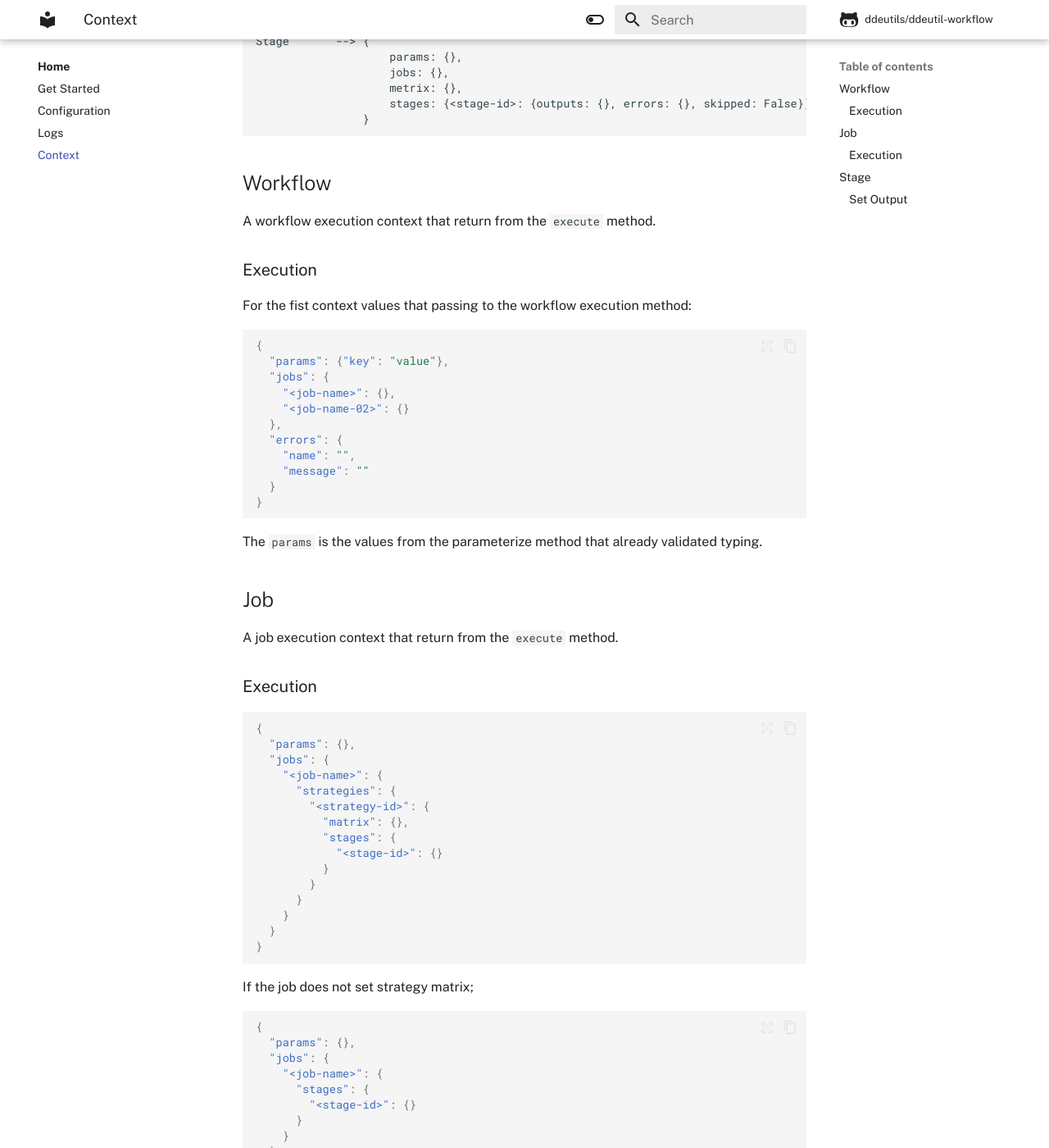
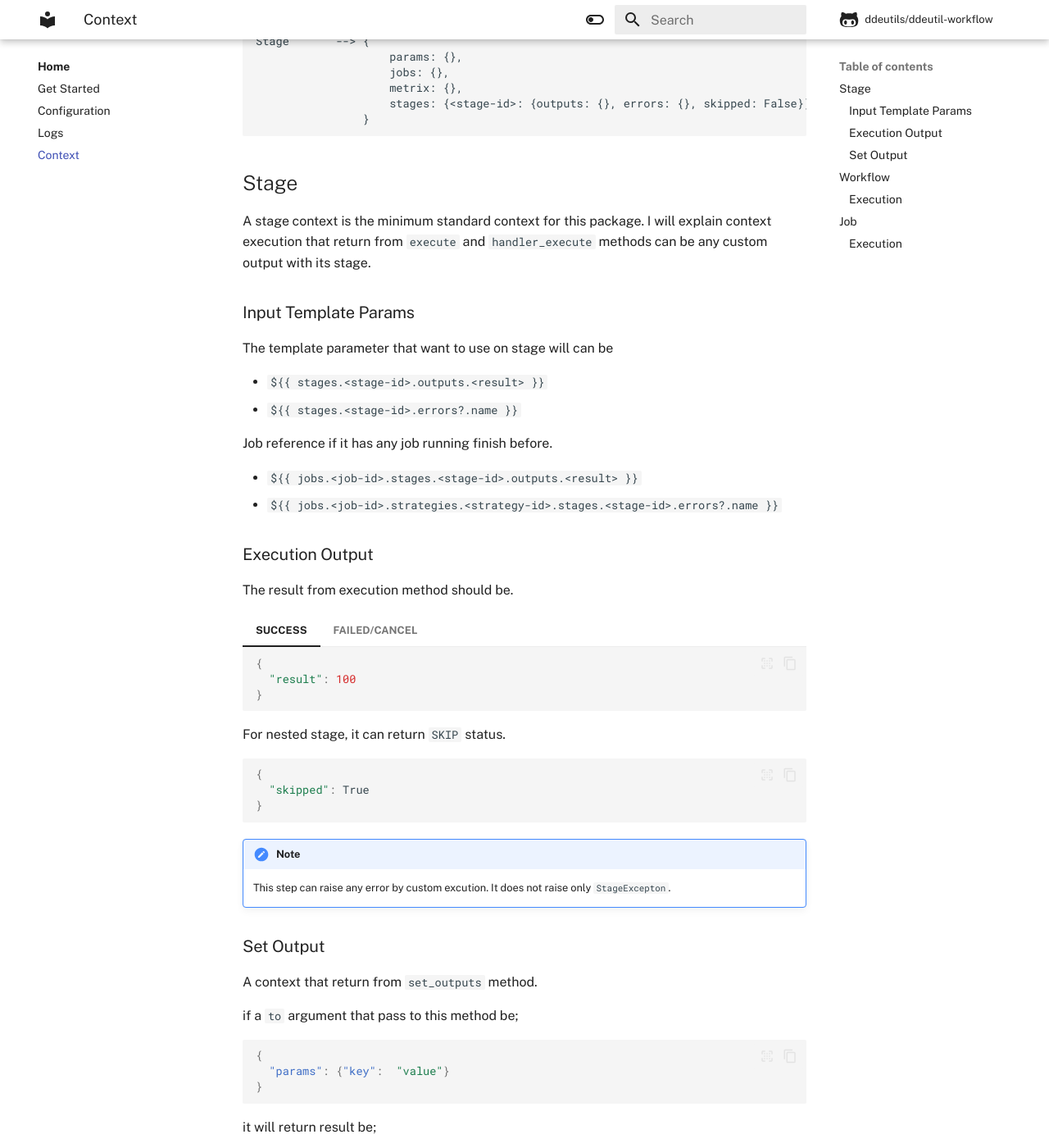
Before and after one commit to ddeutils/ddeutil-workflow, an MkDocs documentation site: the page built from docs/context.md, in a window 1280 px wide and 1400 px high, scrolled down 722 px. Shown: the whole window at 82% size. Built offline with MkDocs 1.6.1 and Material for MkDocs 9.7.7, drawn with Linux system fonts in a browser that asks for light colours; comment, search, counter and statistics services are not loaded; some of the changed text lies outside the part shown.

Commit message:
:page_facing_up: docs: update context docs.

````diff
--- a/docs/context.md
+++ b/docs/context.md
@@ -35,6 +35,93 @@ Stage       --> {
                     stages: {<stage-id>: {outputs: {}, errors: {}, skipped: False}}
                 }
 ```
+
+## Stage
+
+A stage context is the minimum standard context for this package. I will explain
+context execution that return from `execute` and `handler_execute`
+methods can be any custom output with its stage.
+
+### Input Template Params
+
+The template parameter that want to use on stage will can be
+
+- `${{ stages.<stage-id>.outputs.<result> }}`
+- `${{ stages.<stage-id>.errors?.name }}`
+
+Job reference if it has any job running finish before.
+
+- `${{ jobs.<job-id>.stages.<stage-id>.outputs.<result> }}`
+- `${{ jobs.<job-id>.strategies.<strategy-id>.stages.<stage-id>.errors?.name }}`
+
+### Execution Output
+
+The result from execution method should be.
+
+=== "SUCCESS"
+
+    ```python
+    {
+      "result": 100
+    }
+    ```
+
+=== "FAILED/CANCEL"
+
+    ```python
+    {
+      "errors": {
+        "name": "error-class-name",
+        "message": "error-message"
+      }
+    }
+    ```
+
+For nested stage, it can return `SKIP` status.
+
+```python
+{
+  "skipped": True
+}
+```
+
+!!! note
+
+    This step can raise any error by custom excution. It does not raise only
+    `StageExcepton`.
+
+### Set Output
+
+A context that return from `set_outputs` method.
+
+if a `to` argument that pass to this method be;
+
+```json
+{
+  "params": {"key":  "value"}
+}
+```
+
+it will return result be;
+
+```json
+{
+  "params": {"key": "value"},
+  "stages": {
+    "<stage-id>": {
+      "outputs": {"result": "100"},
+      "errors": {
+        "name": "class-name",
+        "message": "error-message"
+      }
+    }
+  }
+}
+```
+
+!!! note
+
+    The main key from stage setting output method are `outputs` and `errors`.
 
 ## Workflow
 
@@ -99,69 +186,3 @@ If the job does not set strategy matrix;
   }
 }
 ```
-
-
-## Stage
-
-A stage context execution that return from `execute` and `handler_execute`
-methods can be any custom output with its stage.
-
-```json
-{
-  "result": 100
-}
-```
-
-With error;
-
-```json
-{
-  "errors": {
-    "name": "class-name",
-    "message": "error-message"
-  }
-}
-```
-
-### Set Output
-
-A context that return from `set_outputs` method.
-
-if a `to` argument that pass to this method be;
-
-```json
-{
-  "params": {"key":  "value"}
-}
-```
-
-it will return result be;
-
-```json
-{
-  "params": {"key": "value"},
-  "stages": {
-    "<stage-id>": {
-      "outputs": {"result": "100"},
-      "errors": {
-        "name": "class-name",
-        "message": "error-message"
-      }
-    }
-  }
-}
-```
-
-!!! note
-
-    The main key from stage setting output method are `outputs` and `errors`.
-
-The template parameter that want to use on stage will can be
-
-- `${{ stages.<stage-id>.outputs.<result> }}`
-- `${{ stages.<stage-id>.errors?.name }}`
-
-Job reference if it has any job running finish before.
-
-- `${{ jobs.<job-id>.stages.<stage-id>.outputs.<result> }}`
-- `${{ jobs.<job-id>.strategies.<strategy-id>.stages.<stage-id>.errors?.name }}`
````
